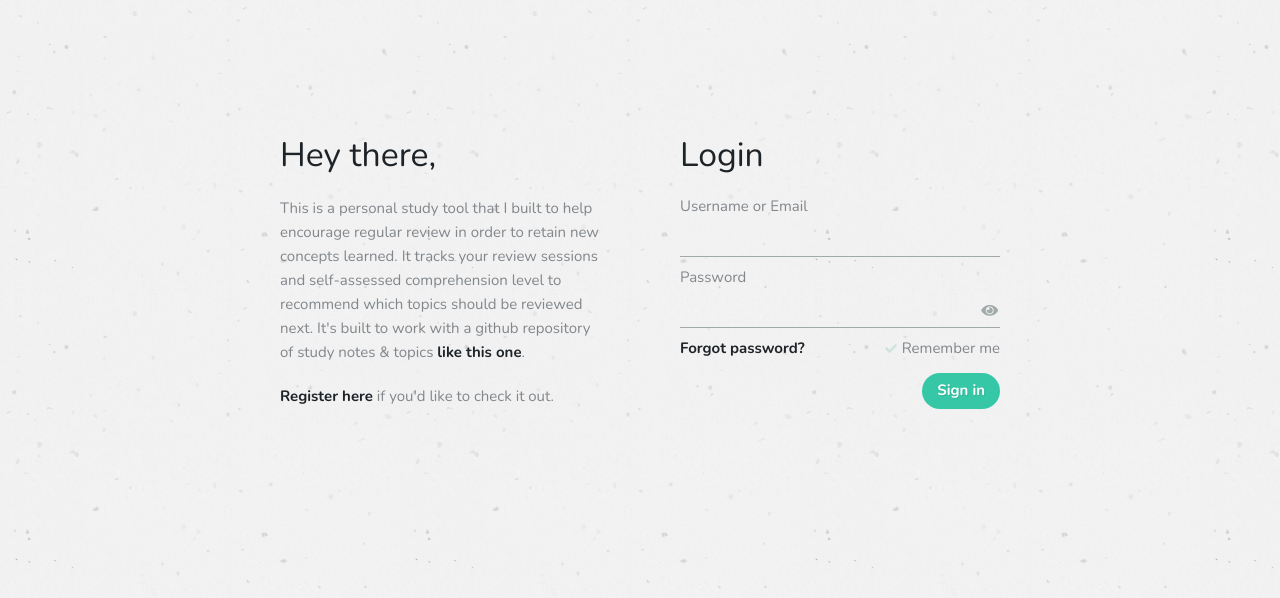
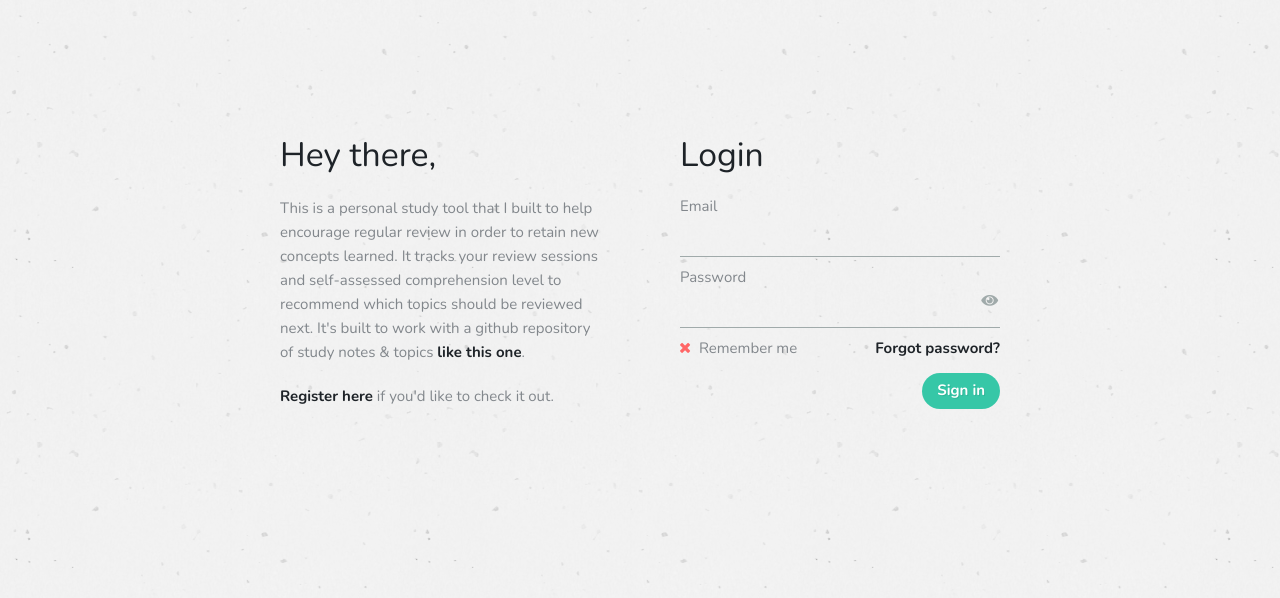
Before and after one commit to jessicarush/review-app, a Flask app: page / in a window 1280 px wide, after a click on "Remember me". Shown: the top 598 px of the page. Run offline with Flask 2, Linux system fonts and the light colour scheme; some libraries are stand-ins or nearby versions.

Commit message:
Fix: firefox input field bug

```diff
--- a/app/auth/forms.py
+++ b/app/auth/forms.py
@@ -29,7 +29,7 @@ class RegistrationForm(FlaskForm):
 
 class LoginForm(FlaskForm):
     '''The login form.'''
-    user_or_email = StringField('Username or Email', validators=[DataRequired()])
+    email = StringField('Email', validators=[DataRequired(), Email()])
     password = PasswordField('Password', validators=[DataRequired()])
     remember_me = BooleanField('Remember me')
     submit = SubmitField('Sign in')
--- a/app/static/css/base.css
+++ b/app/static/css/base.css
@@ -607,12 +607,13 @@ select:focus + .menu-arrow {
 
 .auth-form__field {
   border-bottom: 1px solid var(--minor-color);
+  display: block;
   box-sizing: border-box;
   color: var(--heading-color);
   font-size: 1rem;
   font-weight: 700;
   margin: 0 0 10px 0;
-  padding: 10px 0;
+  padding: 10px 0 10px 0;
   width: 100%;
 }
 
@@ -638,21 +639,19 @@ select:focus + .menu-arrow {
 }
 
 .auth-form__check + label::before {
-  color: var(--emphasis-color-dark);
-  content: '\f00c';
+  color: var(--error-color);
+  content: '\f00d';
   cursor: pointer;
   display: inline-block;
   font-family: 'Font Awesome 5 Free';
-  font-size: .8rem;
+  font-size: .9rem;
   font-weight: 900;
-  opacity: .2;
   width: 1.4em;
 }
 
 .auth-form__check:checked + label::before {
+  color: var(--emphasis-color-dark);
   content: '\f00c';
-  opacity: 1;
-  text-shadow: 0 0 3px rgba(0,0,0,.1);
 }
 
 .auth-form__password-icon {
--- a/app/templates/_head.html
+++ b/app/templates/_head.html
@@ -37,7 +37,9 @@
 
   <!-- Scripts -->
   <script src="{{ url_for('static', filename='js/review_scripts.js' )}}?v=1.2" defer></script>
+
   {{ moment.include_jquery() }}
   {{ moment.include_moment() }}
 
+
 </head>
--- a/app/templates/auth/login.html
+++ b/app/templates/auth/login.html
@@ -18,11 +18,11 @@
     <form action="" method="post" class="auth-form">
       {{ form.hidden_tag() }}
 
-    {{ form.user_or_email.label }}
-    {% for error in form.user_or_email.errors %}
+      {{ form.email.label }}
+      {% for error in form.email.errors %}
       <span class="form-error">* {{ error }}</span>
       {% endfor %}
-    {{ form.user_or_email(class="auth-form__field") }}
+      {{ form.email(class="auth-form__field") }}
 
       <div class="relative-container">
         {{ form.password.label }}
@@ -35,13 +35,13 @@
         <i aria-hidden class="js-showhide-password fas fa-eye auth-form__password-icon" title="show/hide password" onlick=""></i>
       </div>
 
+      {{ form.remember_me(class="auth-form__check", checked="True") }} {{ form.remember_me.label }}
+
+      <div class="float-right">
         <a href="{{ url_for('auth.reset_password_request') }}" class="inline inline--dark">Forgot password?</a>
-    <div class="float-right">
-      {{ form.remember_me(class="auth-form__check", checked="True") }} {{ form.remember_me.label }}
       </div>
 
       <p class="auth-form__btn">{{ form.submit(class="btn btn--solid") }}</p>
-
     </form>
 
     {% include '_messages-auth.html' %}
--- a/app/templates/auth/register.html
+++ b/app/templates/auth/register.html
@@ -46,6 +46,7 @@
   </form>
 
   {% include '_messages-auth.html' %}
+
   </section>
 
 </div>
```
Lines whose indentation alone changed are shown as unchanged.
